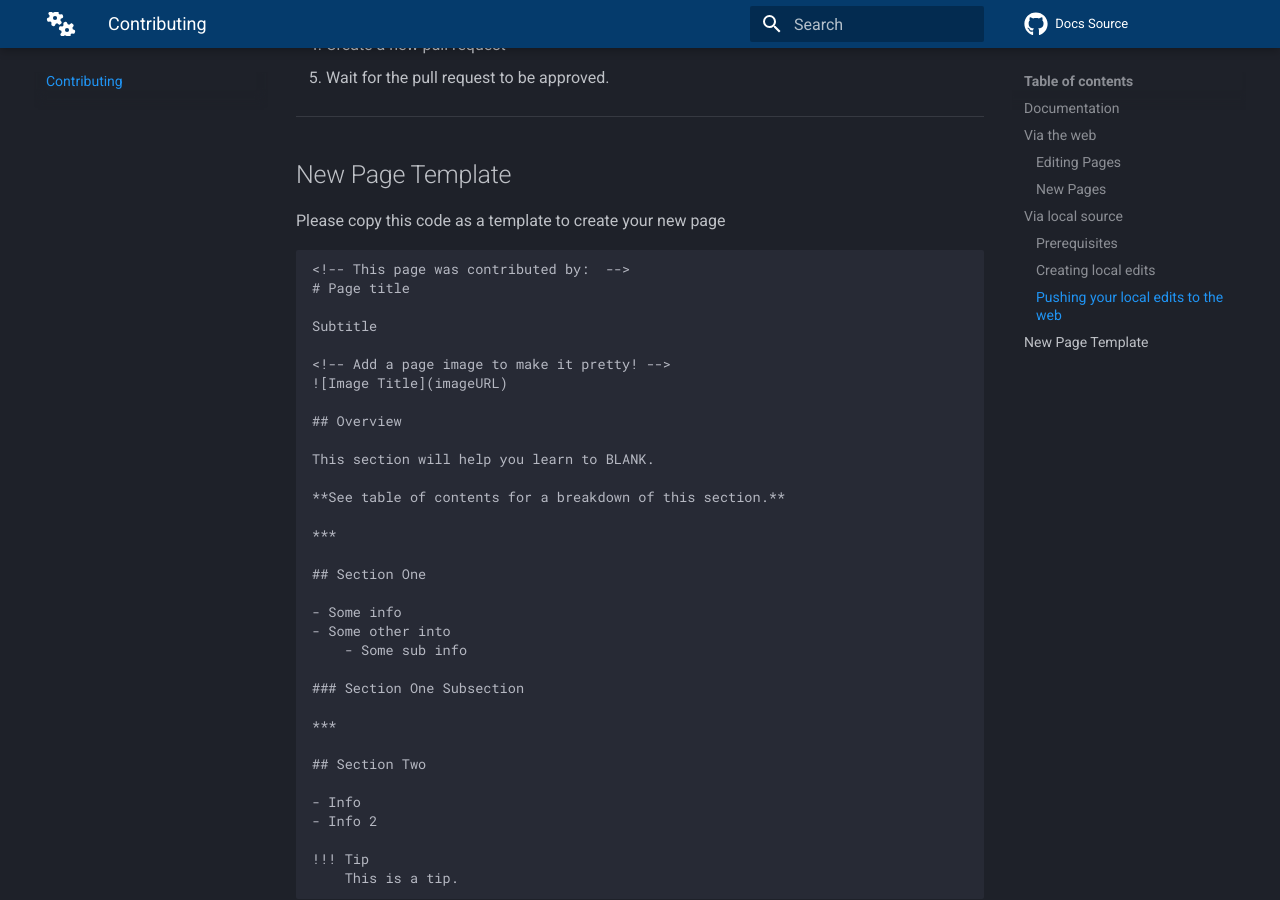
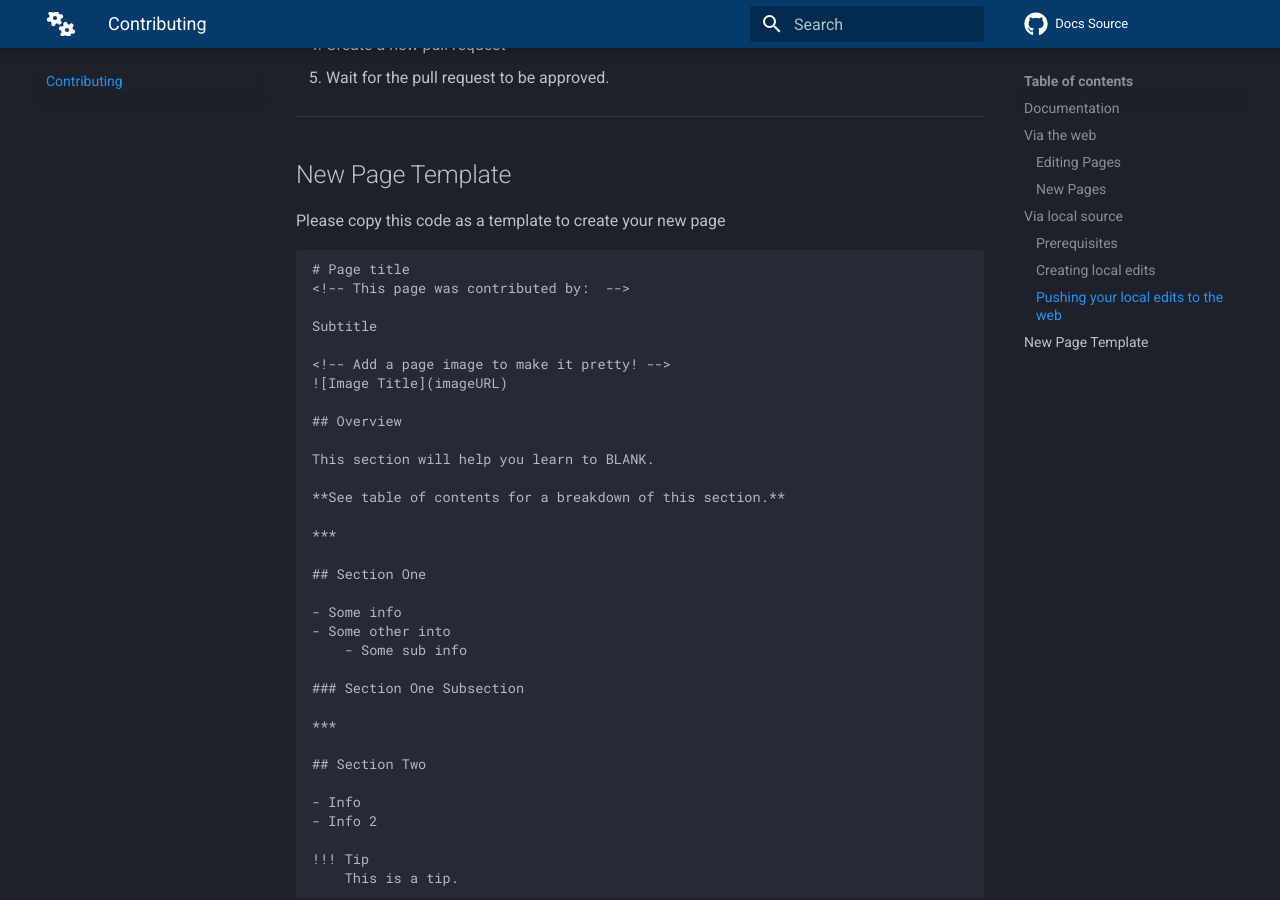
Before and after one commit to FRCTeam3255/FRC-Mechanical-Guide, an MkDocs documentation site: the page built from docs/contributing.md, in a window 1280 px wide and 900 px high, scrolled down 2643 px. Built offline with MkDocs 1.6.1 and Material for MkDocs 9.7.7, drawn with Linux system fonts in a browser that asks for light colours; comment, search, counter and statistics services are not loaded.

````diff
--- a/docs/contributing.md
+++ b/docs/contributing.md
@@ -91,8 +91,8 @@ Recommended for those **with developer/programming experience**.
 Please copy this code as a template to create your new page
 
 ```markdown
+# Page title
 <!-- This page was contributed by:  -->
-# Page title
 
 Subtitle
 
````
